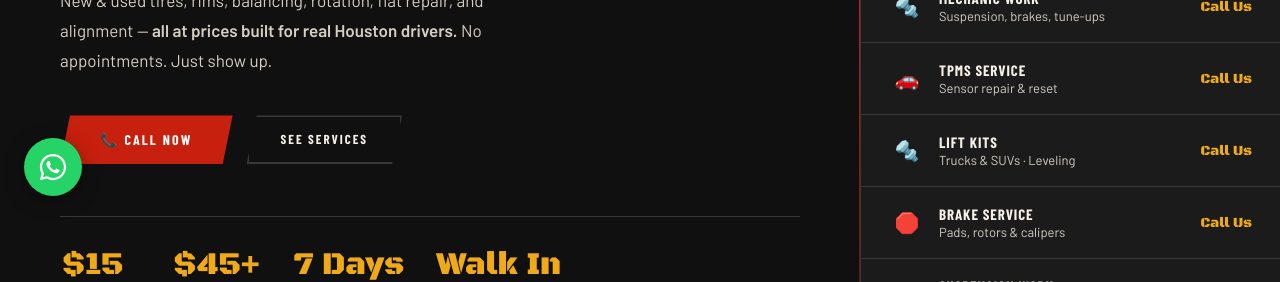
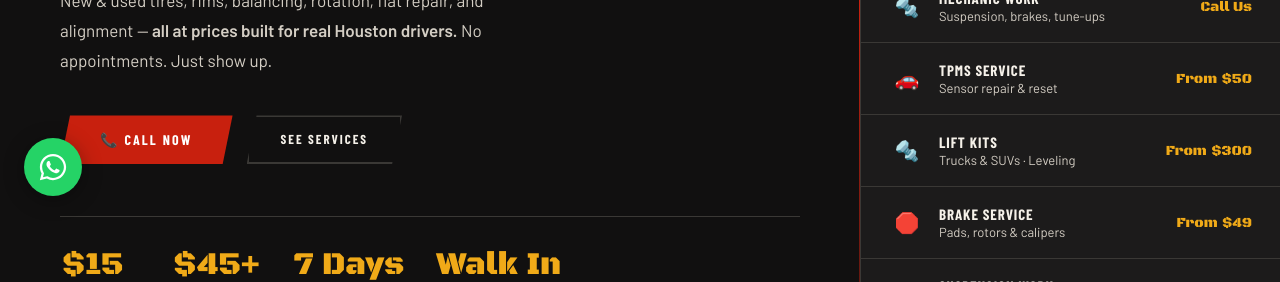
Before and after one commit to MAGICAL-HORSE/TIREOUTLETSITE, a plain HTML site: page index.html in a window 1280 px wide. Shown: the part 580-862 px from the top of the page. Drawn offline with nearby package versions, Linux system fonts and the light colour scheme; a web font is replaced by a local one.

Commit message:
Update service prices in index.html

```diff
--- a/index.html
+++ b/index.html
@@ -801,15 +801,15 @@ nav{position:fixed;top:0;left:0;right:0;z-index:1000;height:68px;background:var(
         <div class="hsi-price">Call Us</div>
        <a class="hero-service-item" href="#" onclick="return showPage('svc-tpms')">
   <div class="hsi-left"><div class="hsi-icon">🚗</div><div><div class="hsi-name">TPMS Service</div><div class="hsi-desc">Sensor repair & reset</div></div></div>
-  <div class="hsi-price">Call Us</div>
+  <div class="hsi-price">From $50</div>
 </a>
 <a class="hero-service-item" href="#" onclick="return showPage('svc-liftkits')">
   <div class="hsi-left"><div class="hsi-icon">🔩</div><div><div class="hsi-name">Lift Kits</div><div class="hsi-desc">Trucks & SUVs · Leveling</div></div></div>
-  <div class="hsi-price">Call Us</div>
+  <div class="hsi-price">From $300</div>
 </a>
 <a class="hero-service-item" href="#" onclick="return showPage('svc-brakes')">
   <div class="hsi-left"><div class="hsi-icon">🛑</div><div><div class="hsi-name">Brake Service</div><div class="hsi-desc">Pads, rotors & calipers</div></div></div>
-  <div class="hsi-price">Call Us</div>
+  <div class="hsi-price">From $49</div>
 </a>
 <a class="hero-service-item" href="#" onclick="return showPage('svc-suspension')">
   <div class="hsi-left"><div class="hsi-icon">🔧</div><div><div class="hsi-name">Suspension Work</div><div class="hsi-desc">Shocks, struts & more</div></div></div>
```
